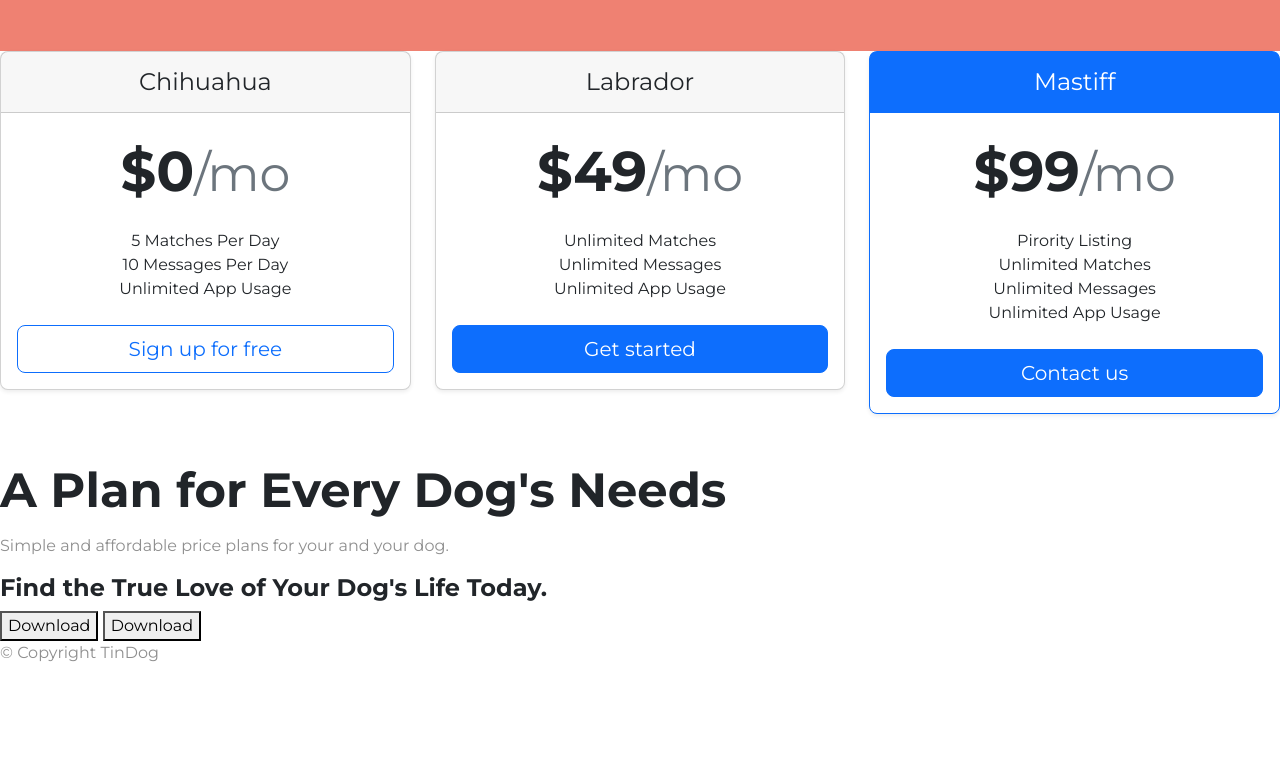
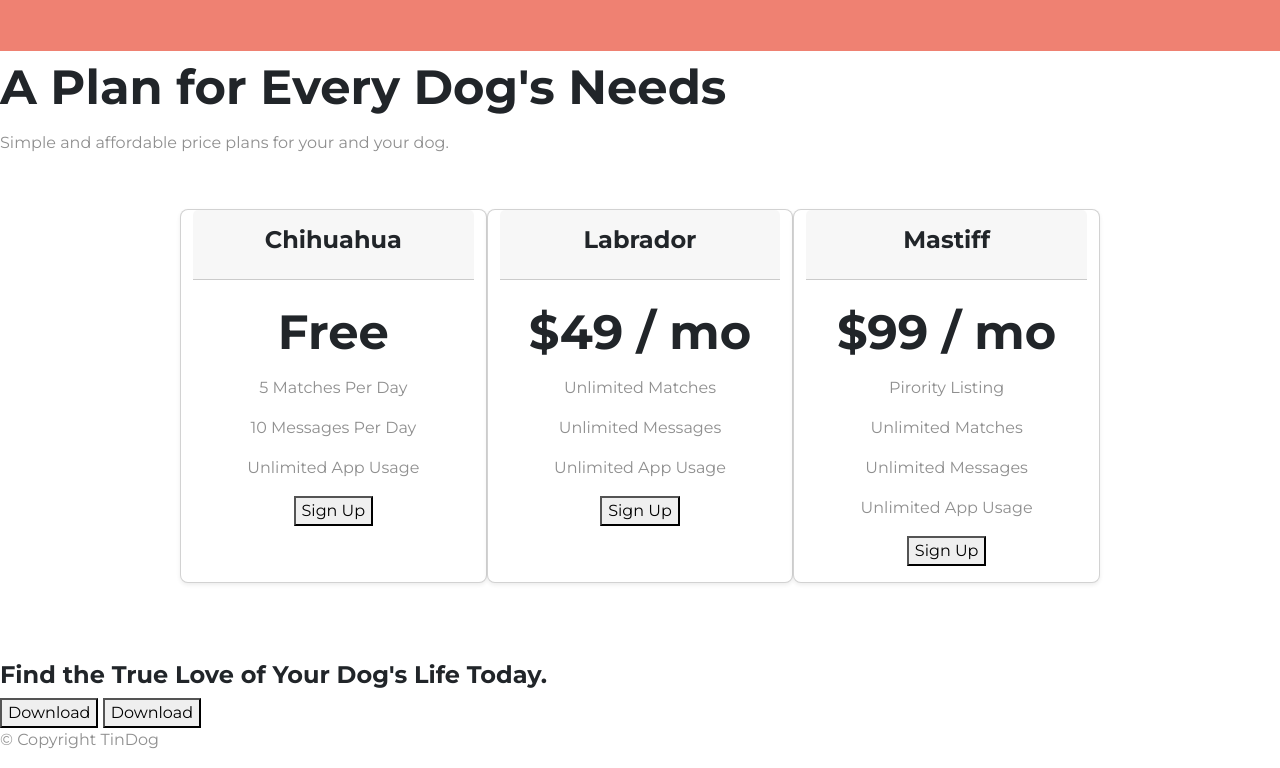
Before and after one commit to ChavezJan/tindog-bootstrap, a plain HTML site: page index.html in a window 1280 px wide. Shown: the part 1758-2526 px from the top of the page. Before the commit the page ends 2439 px from the top, so only its background shows below. Drawn offline with nearby package versions, Linux system fonts and the light colour scheme.

Commit message:
Adding new pricing cards

```diff
--- a/index.html
+++ b/index.html
@@ -64,7 +64,7 @@
           <button type="button" class="btn btn-download btn-outline-light btn-lg">Play Store</button>
         </div>
         <div class="col-lg-6">
-          <img class="title-img" src="images/iphone6.png" alt="iphone-mockup">
+          <img class="title-img" src="images/iphone6.png"  alt="iphone-mockup">
         </div>
       </div>
     </div>
@@ -162,87 +162,51 @@
 
   <!-- Pricing -->
 
-  <div class="row row-cols-1 row-cols-md-3 mb-3 text-center">
-    <div class="col">
-      <div class="card mb-4 rounded-3 shadow-sm">
-        <div class="card-header py-3">
-          <h4 class="my-0 fw-normal">Chihuahua</h4>
-        </div>
-        <div class="card-body">
-          <h1 class="card-title pricing-card-title">$0<small class="text-muted fw-light">/mo</small></h1>
-          <ul class="list-unstyled mt-3 mb-4">
-            <li>5 Matches Per Day</li>
-            <li>10 Messages Per Day</li>
-            <li>Unlimited App Usage</li>
-          </ul>
-          <button type="button" class="w-100 btn btn-lg btn-outline-primary">Sign up for free</button>
-        </div>
-      </div>
-    </div>
-    <div class="col">
-      <div class="card mb-4 rounded-3 shadow-sm">
-        <div class="card-header py-3">
-          <h4 class="my-0 fw-normal">Labrador</h4>
-        </div>
-        <div class="card-body">
-          <h1 class="card-title pricing-card-title">$49<small class="text-muted fw-light">/mo</small></h1>
-          <ul class="list-unstyled mt-3 mb-4">
-            <li>Unlimited Matches</li>
-            <li>Unlimited Messages</li>
-            <li>Unlimited App Usage</li>
-          </ul>
-          <button type="button" class="w-100 btn btn-lg btn-primary">Get started</button>
-        </div>
-      </div>
-    </div>
-    <div class="col">
-      <div class="card mb-4 rounded-3 shadow-sm border-primary">
-        <div class="card-header py-3 text-bg-primary border-primary">
-          <h4 class="my-0 fw-normal">Mastiff</h4>
-        </div>
-        <div class="card-body">
-          <h1 class="card-title pricing-card-title">$99<small class="text-muted fw-light">/mo</small></h1>
-          <ul class="list-unstyled mt-3 mb-4">
-            <li>Pirority Listing</li>
-            <li>Unlimited Matches</li>
-            <li>Unlimited Messages</li>
-            <li>Unlimited App Usage</li>
-          </ul>
-          <button type="button" class="w-100 btn btn-lg btn-primary">Contact us</button>
-        </div>
-      </div>
-    </div>
-  </div>
-
   <section id="pricing">
 
     <h2>A Plan for Every Dog's Needs</h2>
     <p>Simple and affordable price plans for your and your dog.</p>
-
-
-    <!-- <h3>Chihuahua</h3>
+    <div class="container-fluid">
+      <div class="row row-cols-1 row-cols-md-3 mb-3 text-center">
+        <div class="col col-lg-4 col-md-6 mb-4 rounded-3 shadow-sm card">
+          <div class="card-header py-3">
+            <h3>Chihuahua</h3>
+          </div>
+          <div class="card-body">
             <h2>Free</h2>
             <p>5 Matches Per Day</p>
             <p>10 Messages Per Day</p>
             <p>Unlimited App Usage</p>
-    <button type="button">Sign Up</button> -->
-
-
-    <!-- <h3>Labrador</h3>
+            <button type="button">Sign Up</button>
+          </div>
+        </div>
+        <div class="col col-lg-4 col-md-6 mb-4 rounded-3 shadow-sm card">
+          <div class="card-header py-3">
+            <h3>Labrador</h3>
+          </div>
+          <div class="card-body">
             <h2>$49 / mo</h2>
             <p>Unlimited Matches</p>
             <p>Unlimited Messages</p>
             <p>Unlimited App Usage</p>
-    <button type="button">Sign Up</button> -->
-
-<!--
+            <button type="button">Sign Up</button>
+          </div>
+        </div>
+        <div class="col col-lg-4 col-md-12 mb-4 rounded-3 shadow-sm card">
+          <div class="card-header py-3">
             <h3>Mastiff</h3>
+          </div>
+          <div class="card-body">
             <h2>$99 / mo</h2>
             <p>Pirority Listing</p>
             <p>Unlimited Matches</p>
             <p>Unlimited Messages</p>
             <p>Unlimited App Usage</p>
-    <button type="button">Sign Up</button> -->
+            <button type="button">Sign Up</button>
+          </div>
+        </div>
+      </div>
+    </div>
 
   </section>
 
```
Lines whose indentation alone changed are shown as unchanged.
